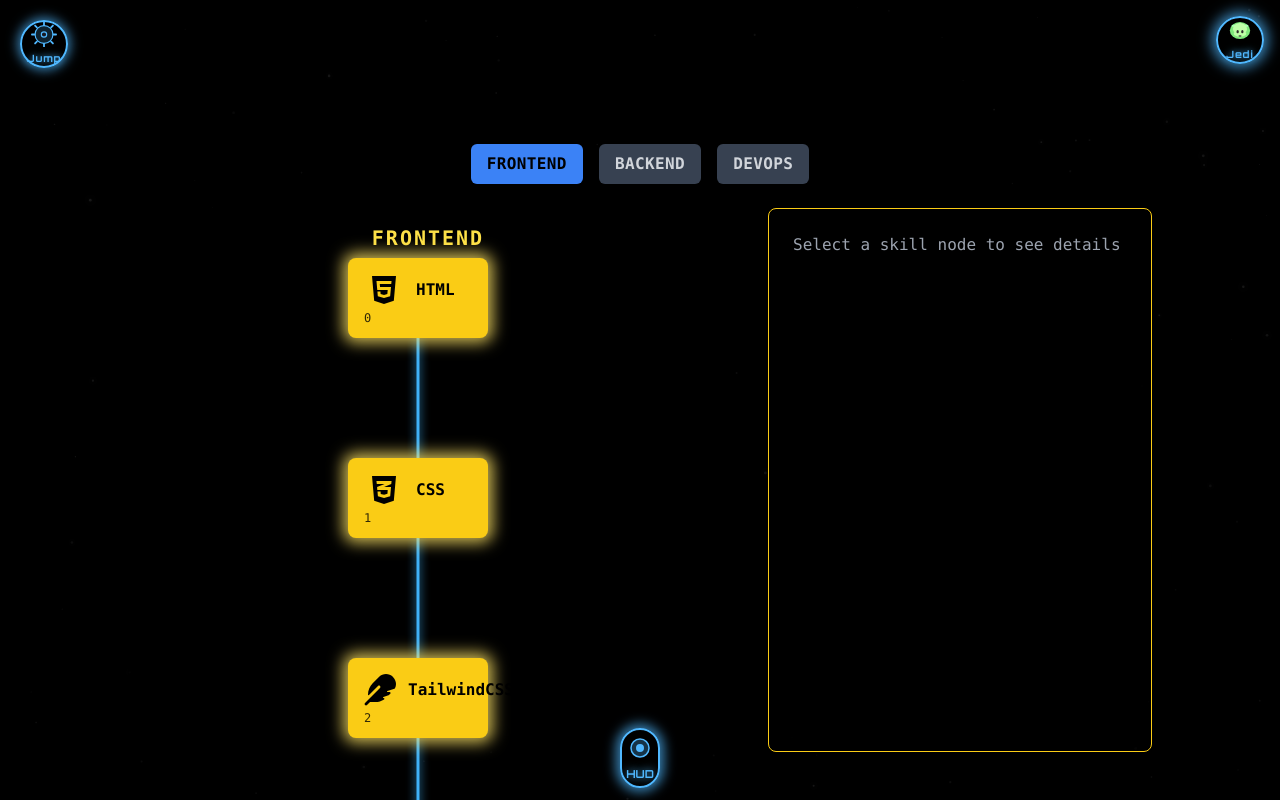
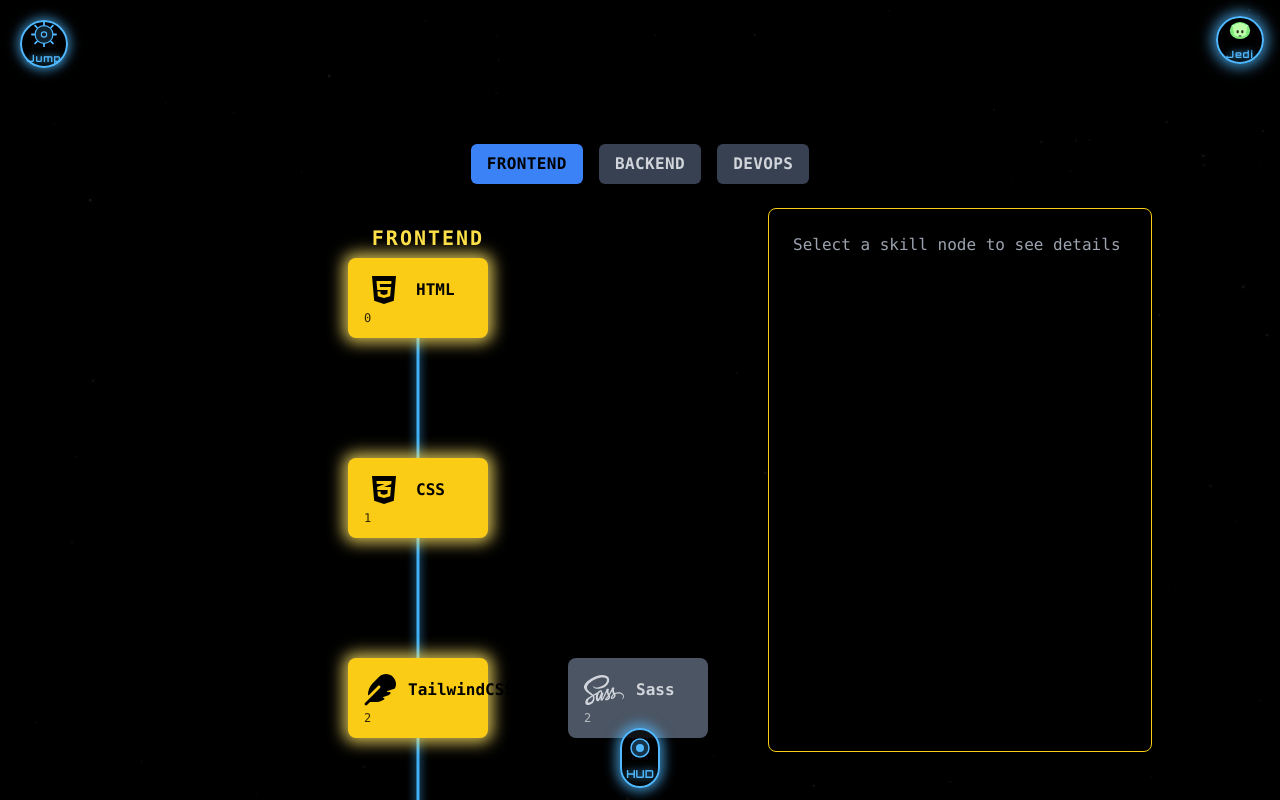
Before and after one commit to ThePedalingDev/Online-Resume, a React (Vite) app: page /skill-tree in a window 1280 px wide. Built offline with nearby package versions, Linux system fonts and the light colour scheme.

Commit message:
SkillTree: show all skills again (locked + unlocked) to match original; still driven by data 1-250

```diff
--- a/src/pages/SkillTree.jsx
+++ b/src/pages/SkillTree.jsx
@@ -129,9 +129,8 @@ export default function SkillTree() {
 
   const category = skillTree[currentPage];
 
-  // Calculate positions only for unlocked skills (hide locked ones)
-  const unlockedSkills = category.skills.filter((skill) => skill.status === 'unlocked');
-  const skillsWithPos = unlockedSkills.map((skill) => ({
+  // Calculate positions for all skills (show locked and unlocked, like original)
+  const skillsWithPos = category.skills.map((skill) => ({
     ...skill,
     x: skill.branch * (NODE_WIDTH + H_SPACING),
     y: skill.level * (NODE_HEIGHT + V_SPACING) + 50,
@@ -229,7 +228,7 @@ export default function SkillTree() {
 
           {skillsWithPos.map((skill) => {
             const isSelected = selected?.id === skill.id;
-            const isUnlocked = true; // already filtered
+            const isUnlocked = skill.status === 'unlocked';
 
             return (
               <div
```
